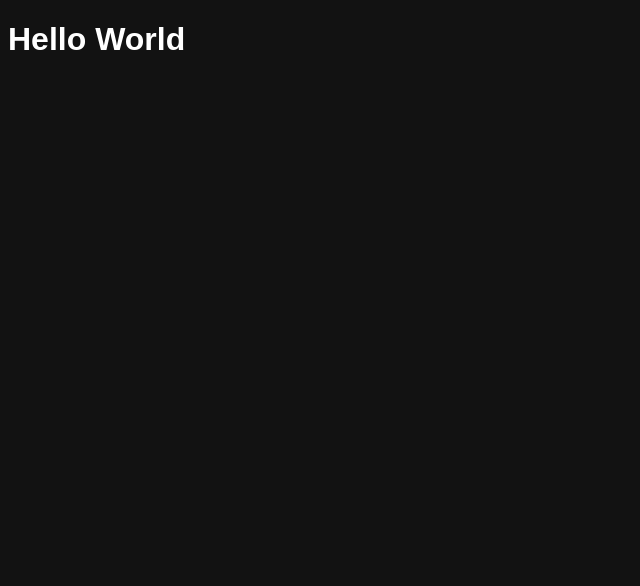
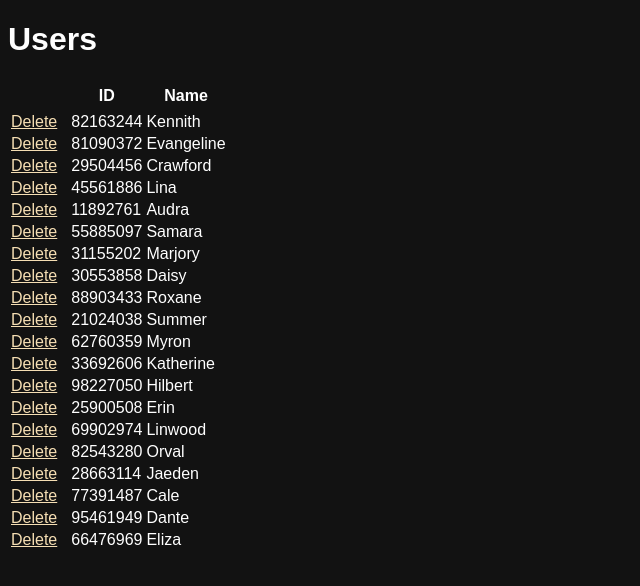
Before and after one commit to wdonray/pluralsight-js-dev-env, a website built with webpack: page src/index.html in a window 1280 px wide. Shown: the whole page, without its empty margins (0-640 px from the left). Built offline with nearby package versions, Linux system fonts and the light colour scheme; data requests are answered from the project's data file.

Commit message:
mock api framework | http calls (#8)

```diff
--- a/build_scripts/test-setup.js
+++ b/build_scripts/test-setup.js
@@ -2,6 +2,3 @@
 
 // Register babel to transpile before our tests run.
 require('@babel/register')();
-
-// Disable webpack features that Mocha does not understand
-require.extensions['.css'] = () => { };
--- a/src/global.css
+++ b/src/global.css
@@ -11,3 +11,8 @@ body {
 table th {
   padding: 5px;
 }
+
+.deleteUser {
+  padding-right: 10px;
+  color: wheat;
+}
--- a/src/index.html
+++ b/src/index.html
@@ -7,7 +7,15 @@
     <title>Document</title>
   </head>
   <body>
-    <h1>Hello World</h1>
+    <h1>Users</h1>
+    <table>
+      <thead>
+        <th>&nbsp;</th>
+        <th>ID</th>
+        <th>Name</th>
+      </thead>
+      <tbody id="users"></tbody>
+    </table>
     <script src="bundle.js"></script>
   </body>
 </html>
--- a/src/index.js
+++ b/src/index.js
@@ -1,7 +1,28 @@
 import './global.css';
-import numeral from 'numeral';
+import { deleteUser, getUsers } from './services/api/user'
 
-const cost = 1000;
+getUsers().then((result) => {
+  let usersBody = '';
 
-const value = numeral(cost).format('$0,0.00');
-console.log(`I would pay ${value} for this experience.`);
+  result.forEach((user) => {
+    usersBody += `<tr>
+      <td> <a href="#" data-id="${user.id}" class="deleteUser">Delete</a> </td>
+      <td>${user.id}</td>
+      <td>${user.name}</td>
+    </tr>`
+  });
+
+  global.document.getElementById('users').innerHTML = usersBody;
+
+  const deleteLinks = global.document.getElementsByClassName('deleteUser');
+
+  Array.from(deleteLinks, (link) => {
+    link.onclick = (event) => {
+      const element = event.target;
+      event.preventDefault();
+      deleteUser(element.attributes['data-id'].value);
+      const row = element.parentNode.parentNode;
+      row.parentNode.removeChild(row);
+    };
+  });
+});
--- /dev/null
+++ b/src/services/api/base-url.js
@@ -0,0 +1,4 @@
+export const getBaseUrl = () => {
+  const inDev = window.location.hostname === 'localhost';
+  return inDev ? 'http://localhost:3001/' : '/';
+}
--- /dev/null
+++ b/src/services/api/db.json
@@ -0,0 +1,84 @@
+{
+  "users": [
+    {
+      "id": 82163244,
+      "name": "Kennith"
+    },
+    {
+      "id": 81090372,
+      "name": "Evangeline"
+    },
+    {
+      "id": 29504456,
+      "name": "Crawford"
+    },
+    {
+      "id": 45561886,
+      "name": "Lina"
+    },
+    {
+      "id": 11892761,
+      "name": "Audra"
+    },
+    {
+      "id": 55885097,
+      "name": "Samara"
+    },
+    {
+      "id": 31155202,
+      "name": "Marjory"
+    },
+    {
+      "id": 30553858,
+      "name": "Daisy"
+    },
+    {
+      "id": 88903433,
+      "name": "Roxane"
+    },
+    {
+      "id": 21024038,
+      "name": "Summer"
+    },
+    {
+      "id": 62760359,
+      "name": "Myron"
+    },
+    {
+      "id": 33692606,
+      "name": "Katherine"
+    },
+    {
+      "id": 98227050,
+      "name": "Hilbert"
+    },
+    {
+      "id": 25900508,
+      "name": "Erin"
+    },
+    {
+      "id": 69902974,
+      "name": "Linwood"
+    },
+    {
+      "id": 82543280,
+      "name": "Orval"
+    },
+    {
+      "id": 28663114,
+      "name": "Jaeden"
+    },
+    {
+      "id": 77391487,
+      "name": "Cale"
+    },
+    {
+      "id": 95461949,
+      "name": "Dante"
+    },
+    {
+      "id": 66476969,
+      "name": "Eliza"
+    }
+  ]
+}
--- /dev/null
+++ b/src/services/api/handler.js
@@ -0,0 +1,26 @@
+import { getBaseUrl } from './base-url';
+
+const baseUrl = (url) => {
+  return getBaseUrl() + url;
+}
+
+const onSuccess = (resp) => {
+  return resp.json();
+}
+
+const onError = (err) => {
+  // eslint-disable-next-line no-console
+  console.log(err);
+}
+
+export const get = (url) => {
+  return fetch(baseUrl(url)).then(onSuccess, onError);
+}
+
+export const del = (url) => {
+  const request = new Request(baseUrl(url), {
+    method: 'DELETE'
+  });
+
+  return fetch(request).then(onSuccess, onError)
+}
--- /dev/null
+++ b/src/services/api/user.js
@@ -0,0 +1,10 @@
+import 'whatwg-fetch';
+import { del, get } from './handler';
+
+export const getUsers = () => {
+  return get('users');
+}
+
+export const deleteUser = (id) => {
+  return del(`users/${id}`);
+}
```
Also changed, not shown: build_scripts/mocks/data-schema.js (added, +25 -0 lines), build_scripts/mocks/generate-data.js (added, +23 -0 lines), build_scripts/src-server.js (+10 -1 lines), package.json (+20 -3 lines), src/index.spec.js (+2 -2 lines).
